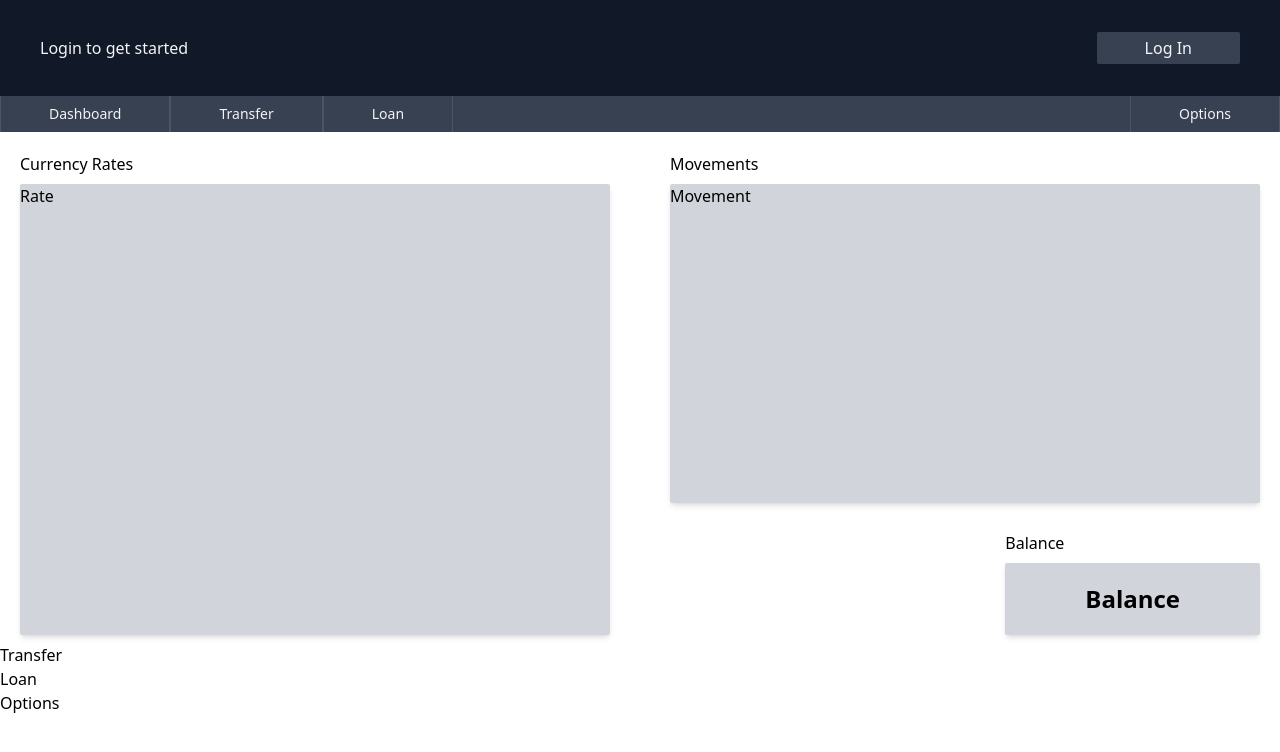
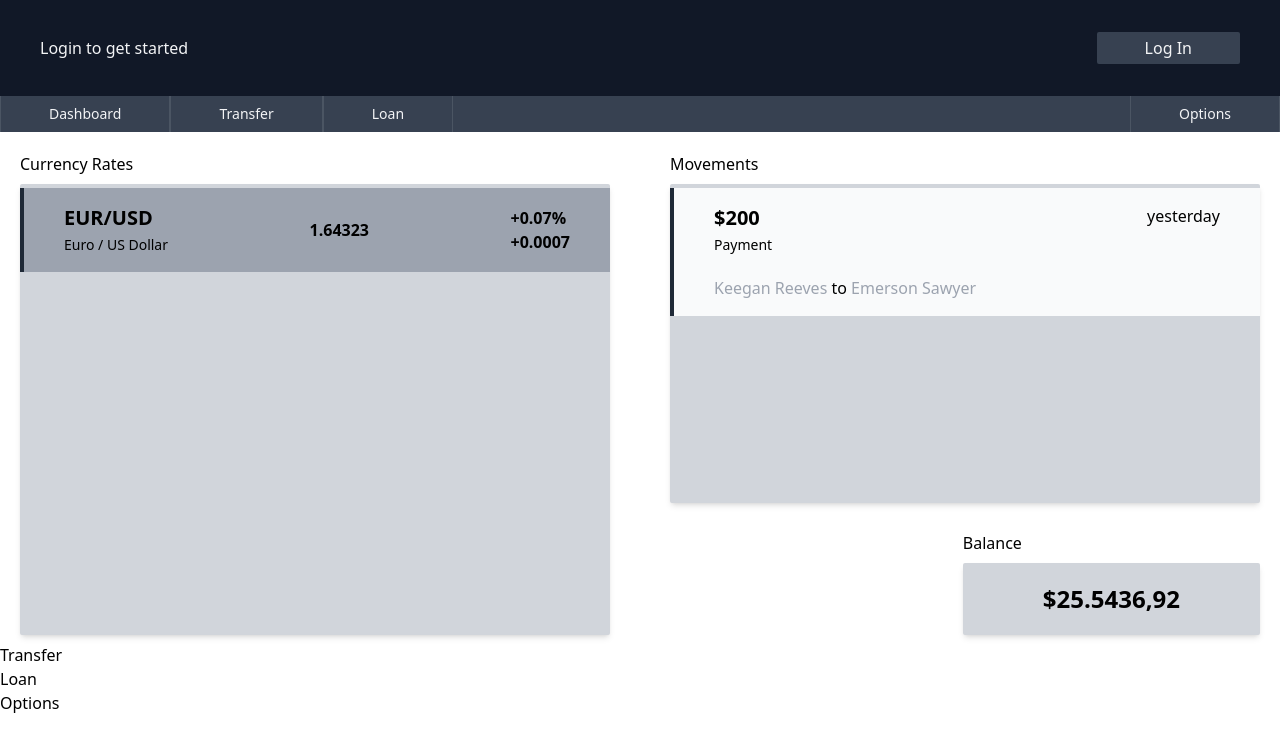
Before and after one commit to neglux/banking-app-dashboard, a React (Create React App) app: page / in a window 1280 px wide. Shown: the top 752 px of the page. Built offline with nearby package versions, Linux system fonts and the light colour scheme.

Commit message:
develop: designing items

```diff
--- a/src/components/Dashboard.js
+++ b/src/components/Dashboard.js
@@ -22,7 +22,7 @@ const Container = ({ type, item, className }) => {
   return (
     <div className={`mb-5 px-5 py-5 ${className}`}>
       <h3>{type.title}</h3>
-      <ul className="flex justify-start items-start h-full bg-gray-300 rounded-sm shadow-md my-2">
+      <ul className="flex flex-col justify-start items-start h-full bg-gray-300 rounded-sm shadow-md my-2">
         {item}
       </ul>
     </div>
@@ -30,17 +30,44 @@ const Container = ({ type, item, className }) => {
 };
 
 const RateItem = () => {
-  return <li>Rate</li>;
+  return (
+    <li className="flex justify-between items-center w-full h-fit px-10 py-4 bg-gray-400 mt-1 border-l-4 border-gray-800">
+      <div>
+        <h5 className="font-bold text-xl">EUR/USD</h5>
+        <span className="text-sm">Euro / US Dollar</span>
+      </div>
+      <span className="font-bold">1.64323</span>
+      <div className="flex flex-col font-semibold">
+        <span>+0.07%</span>
+        <span>+0.0007</span>
+      </div>
+    </li>
+  );
 };
 
 const MovementItem = () => {
-  return <li>Movement</li>;
+  return (
+    <li className="w-full h-fit px-10 py-4 bg-gray-50 mt-1 border-l-4 border-gray-800">
+      <div className="flex justify-between">
+        <div>
+          <h5 className="font-bold text-xl">$200</h5>
+          <span className="text-sm">Payment</span>
+        </div>
+        <span>yesterday</span>
+      </div>
+      <p className="mt-5">
+        <span className="text-gray-400">Keegan Reeves</span>
+        &nbsp;to&nbsp;
+        <span className="text-gray-400">Emerson Sawyer</span>
+      </p>
+    </li>
+  );
 };
 
 const BalanceItem = () => {
   return (
     <li className="flex justify-center items-center h-full px-20 font-bold text-2xl">
-      Balance
+      $25.5436,92
     </li>
   );
 };
```
